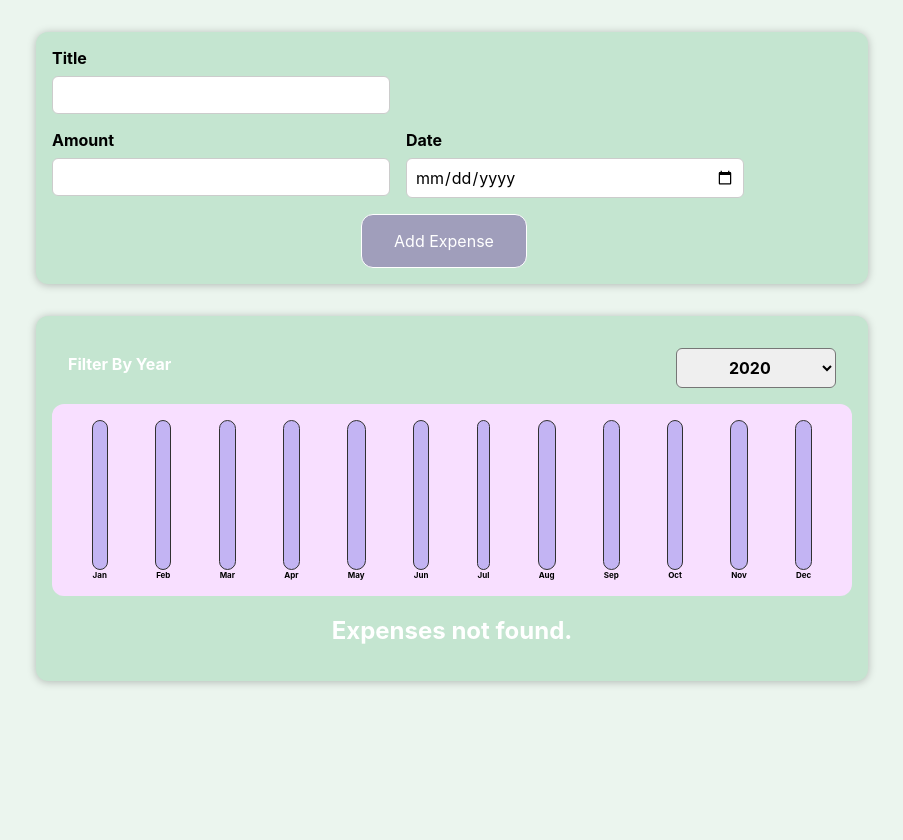
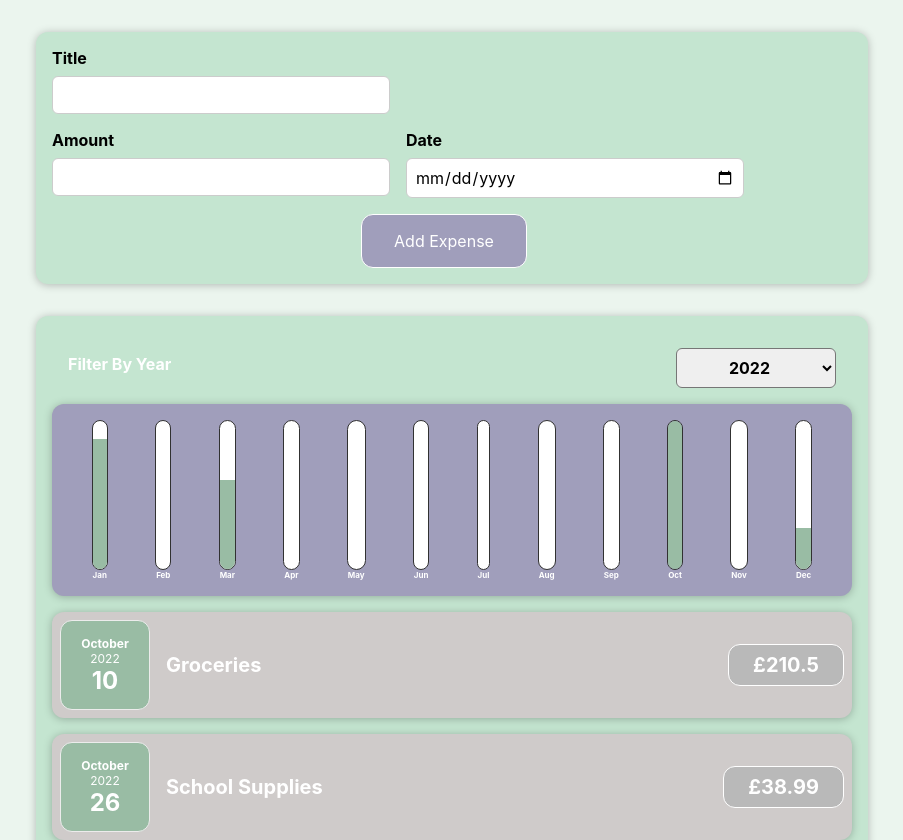
Before and after one commit to jchapps/react-expenses, a React (Create React App) app: page / in a window 1280 px wide. Before the commit this address had no page. Shown: the top 840 px of the page, without its empty margins (188-1091 px from the left). Before the commit the page ends 800 px from the top, so only its background shows below. Built offline with nearby package versions, Linux system fonts and the light colour scheme; the HTML template or start-up script is replaced by a standard one.

Commit message:
feat: graph style makeover

```diff
--- a/src/components/Chart/Chart.css
+++ b/src/components/Chart/Chart.css
@@ -1,9 +1,10 @@
 .chart {
   padding: 1rem;
   border-radius: 12px;
-  background-color: #f8dfff;
+  background-color: #A09EBB;
   text-align: center;
   display: flex;
   justify-content: space-around;
   height: 10rem;
+  box-shadow: 0 1px 8px rgb(0 0 0 / 25%);
 }
--- a/src/components/Chart/ChartBar.css
+++ b/src/components/Chart/ChartBar.css
@@ -10,7 +10,7 @@
   width: 100%;
   border: 1px solid #313131;
   border-radius: 12px;
-  background-color: #c3b4f3;
+  background-color: white;
   overflow: hidden;
   display: flex;
   flex-direction: column;
@@ -18,7 +18,7 @@
 }
 
 .chart-bar__fill {
-  background-color: #4826b9;
+  background-color: #99bca4;
   width: 100%;
   transition: all 0.3s ease-out;
 }
@@ -27,4 +27,5 @@
   font-weight: bold;
   font-size: 0.5rem;
   text-align: center;
+  color: white;
 }
--- a/src/components/Expenses/Expenses.js
+++ b/src/components/Expenses/Expenses.js
@@ -6,7 +6,7 @@ import ExpensesList from "./NewExpense/ExpensesList";
 import ExpensesChart from "./ExpensesChart";
 
 function Expenses(props) {
-  const [filteredYear, setFilteredYear] = useState("2020");
+  const [filteredYear, setFilteredYear] = useState("2022");
 
   function filterChangeHandler(selectedYear) {
     setFilteredYear(selectedYear);
```
